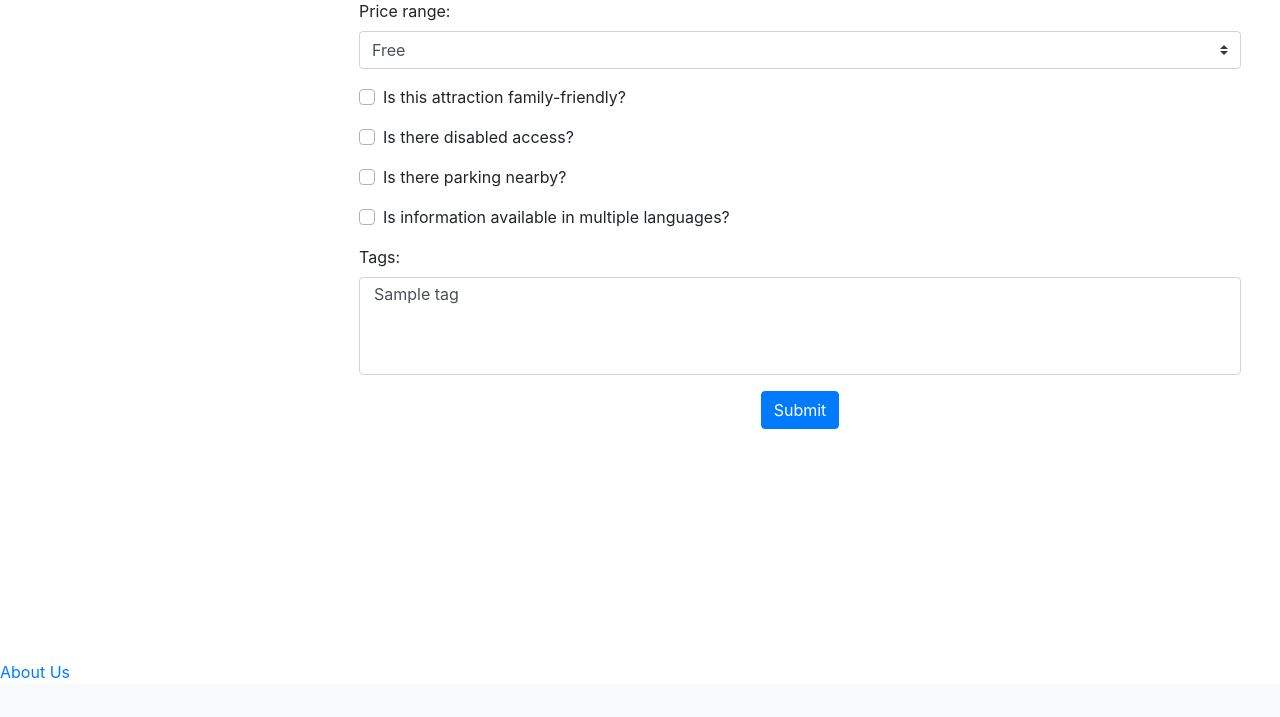
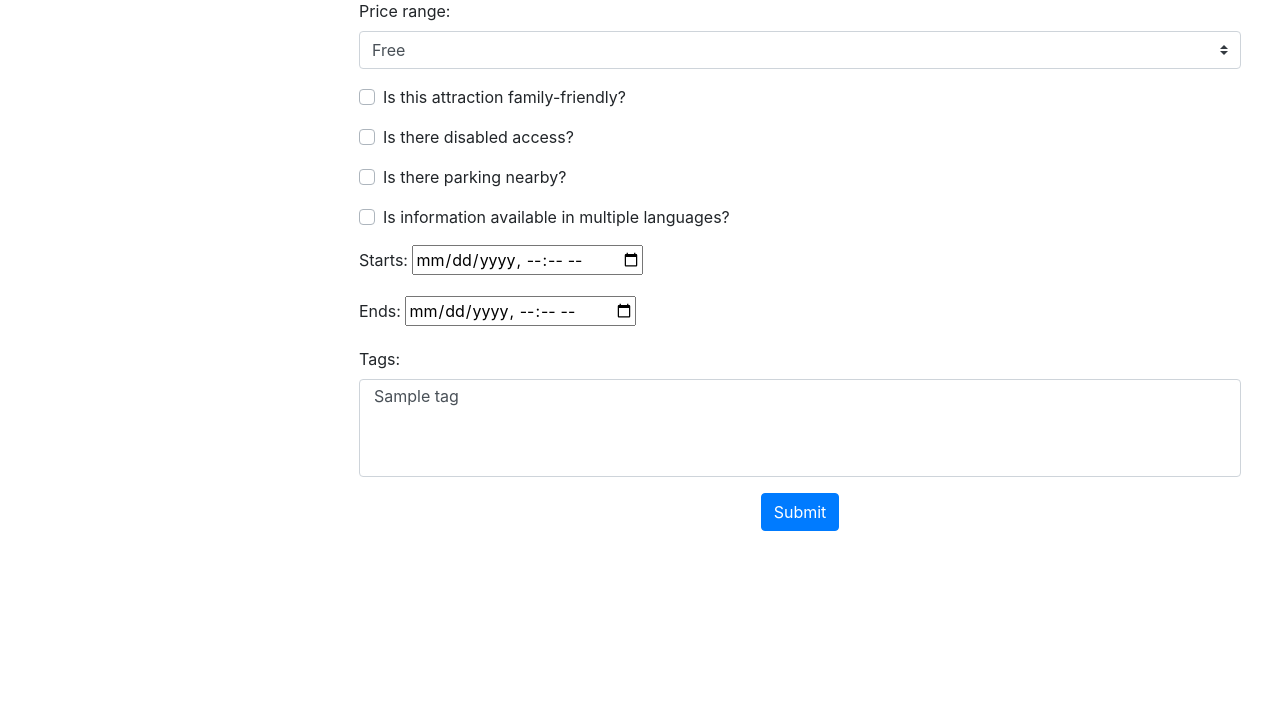
Before and after one commit to RuaridhSWilson/GlasGo, a Django app: page /glasgo/add/ in a window 1280 px wide. Shown: the part 642-1359 px from the top of the page. Before the commit the page ends 1320 px from the top, so only its background shows below. Run offline with Django 3.2, Linux system fonts and the light colour scheme; a user stored in the database is signed in; tables that the repository leaves empty hold one stand-in row (values such as "Sample post"); grey boxes marked "Sample" are stand-in pictures; some libraries are stand-ins or nearby versions.

Commit message:
Fixed screw-up in add_attraction.html

```diff
--- a/glasgo_project/templates/glasgo/add_attraction.html
+++ b/glasgo_project/templates/glasgo/add_attraction.html
@@ -94,6 +94,14 @@
             </div>
         </div>
         <!-- TODO: Make these date pickers bootstrappy -->
+        <div class="form-group">
+            {{ form.starts.label_tag }}
+            {% render_field form.starts type="datetime-local" %}
+        </div>
+        <div class="form-group">
+            {{ form.ends.label_tag }}
+            {% render_field form.ends type="datetime-local" %}
+        </div>
 
         <div class="form-group">
             <label for="tags">Tags:</label>
```
